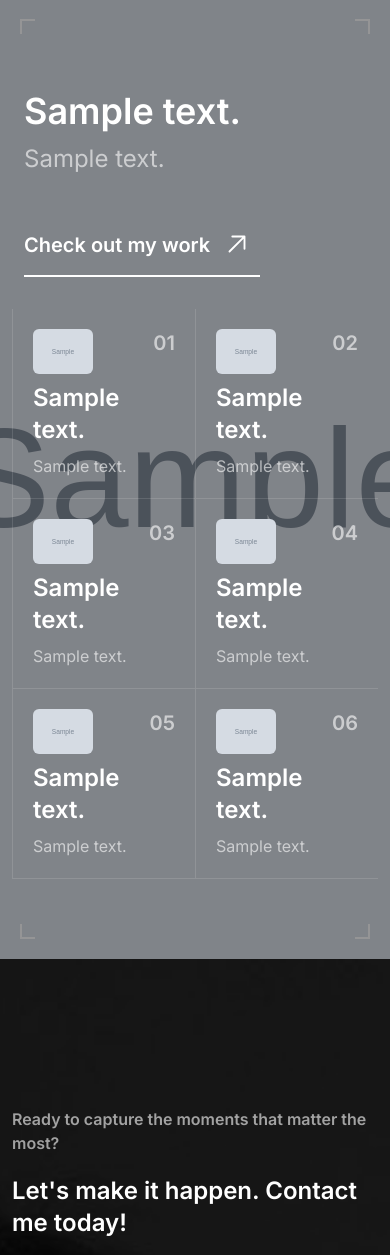
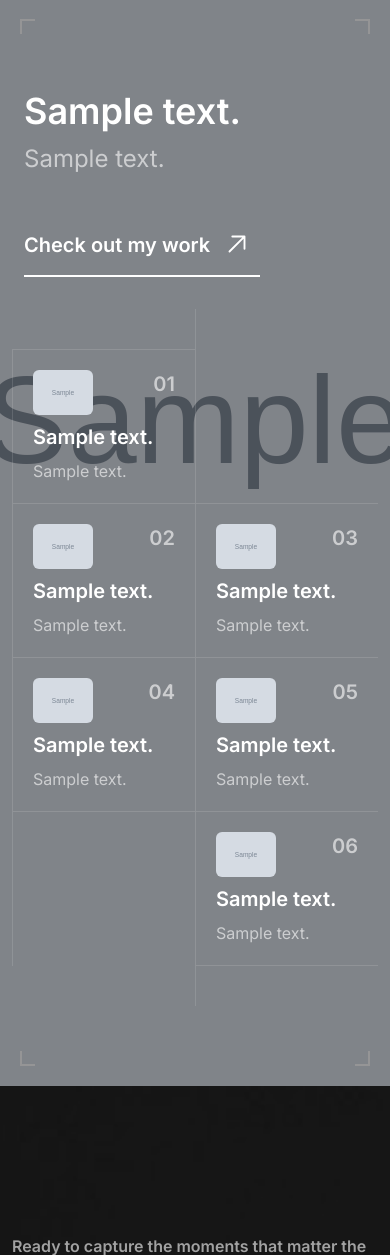
Before and after one commit to JaimieHemmings/fstops-2.0, a Django app: a page that uses services/templates/services/service-page.html in a window 390 px wide. Shown: the part 1679-2934 px from the top of the page. Run offline with Django 4.2, Linux system fonts and the light colour scheme; tables that the repository leaves empty hold one stand-in row (values such as "Sample post"); grey boxes marked "Sample" are stand-in pictures; some libraries are stand-ins or nearby versions; some web fonts are replaced.

Commit message:
fix: responsive font sizes

```diff
--- a/services/templates/services/service-page.html
+++ b/services/templates/services/service-page.html
@@ -121,9 +121,9 @@
     </div>
     <div class="basis-1/2 flex md:flex-row flex-wrap">
 
-      <div class="basis-1/2 flex flex-col bb-white p-5 max-md:hidden">
+      <div class="basis-1/2 flex flex-col bb-white p-5 max-sm:hidden">
       </div>
-      <div class="basis-1/2 flex flex-col bl-white p-5 max-md:hidden">
+      <div class="basis-1/2 flex flex-col bl-white p-5 max-sm:hidden">
       </div>
 
       <div class="basis-1/2 flex flex-col bl-white bb-white p-5 justify-around">
@@ -138,12 +138,12 @@
         </div>
         <div data-aos="fade-in" data-aos-delay="50"
         data-aos-duration="1000" class="pt-2">
-          <h3 class="text-white font-semibold text-2xl inter">{{ service.details_one_title }}</h3>
+          <h3 class="text-white font-semibold text-xl lg:text-2xl inter">{{ service.details_one_title }}</h3>
           <p class="text-white opacity-[0.6] inter pt-2 text-base">{{ service.details_one_description }}</p>
         </div>
       </div>
 
-      <div class="basis-1/2 flex flex-col bl-white bb-white p-5 max-md:hidden">
+      <div class="basis-1/2 flex flex-col bl-white bb-white p-5 max-sm:hidden">
       </div>
 
       <div data-aos="fade-in" data-aos-delay="50"
@@ -157,7 +157,7 @@
           </div>
         </div>
         <div class="pt-2">
-          <h3 class="text-white font-semibold text-2xl inter">{{ service.details_two_title }}</h3>
+          <h3 class="text-white font-semibold text-xl lg:text-2xl inter">{{ service.details_two_title }}</h3>
           <p class="text-white opacity-[0.6] inter pt-2 text-base">{{ service.details_two_description }}</p>
         </div>
       </div>
@@ -175,7 +175,9 @@
         </div>
         <div data-aos="fade-in" data-aos-delay="50"
         data-aos-duration="1000" class="pt-2">
-          <h3 class="text-white font-semibold text-2xl inter">{{ service.details_three_title }}</h3>
+          <h3 class="text-white font-semibold text-xl lg:text-2xl inter">
+            {{ service.details_three_title }}
+          </h3>
           <p class="text-white opacity-[0.6] inter pt-2 text-base">{{ service.details_three_description }}</p>
         </div>
       </div>
@@ -192,7 +194,7 @@
         </div>
         <div data-aos="fade-in" data-aos-delay="50"
         data-aos-duration="1000" class="pt-2">
-          <h3 class="text-white font-semibold text-2xl inter">{{ service.details_four_title }}</h3>
+          <h3 class="text-white font-semibold text-xl lg:text-2xl inter">{{ service.details_four_title }}</h3>
           <p class="text-white opacity-[0.6] inter pt-2 text-base">
             {{ service.details_four_description }}
           </p>
@@ -211,14 +213,16 @@
         </div>
         <div data-aos="fade-in" data-aos-delay="50"
         data-aos-duration="1000" class="pt-2">
-          <h3 class="text-white font-semibold text-2xl inter">{{ service.details_five_title }}</h3>
+          <h3 class="text-white font-semibold text-xl lg:text-2xl inter">
+            {{ service.details_five_title }}
+          </h3>
           <p class="text-white opacity-[0.6] inter pt-2 text-base">
             {{ service.details_five_description }}
           </p>
         </div>
       </div>
 
-      <div class="basis-1/2 flex flex-col bl-white p-5 max-md:hidden">
+      <div class="basis-1/2 flex flex-col bl-white p-5 max-sm:hidden">
       </div>
 
       <div data-aos="fade-in" data-aos-delay="50"
@@ -228,11 +232,11 @@
             <img src={{ service.details_six_image.url }} alt={{ service.details_six_title }} class="max-w-[60px] rounded-md" />
           </div>
           <div class="basis-1/2 justify-end flex">
-            <p class="text-white inter opacity-[0.6] text-xl font-2xl font-semibold">06</p>
+            <p class="text-white inter opacity-[0.6] text-xl font-semibold">06</p>
           </div>
         </div>
         <div class="pt-2">
-          <h3 class="text-white font-semibold text-2xl inter">
+          <h3 class="text-white font-semibold text-xl lg:text-2xl inter">
             {{ service.details_six_title }}
           </h3>
           <p class="text-white opacity-[0.6] inter pt-2 text-base">
@@ -241,9 +245,9 @@
         </div>
       </div>
 
-      <div class="basis-1/2 flex flex-col p-5 max-md:hidden">
+      <div class="basis-1/2 flex flex-col p-5 max-sm:hidden">
       </div>
-      <div class="basis-1/2 flex flex-col bl-white p-5 max-md:hidden">
+      <div class="basis-1/2 flex flex-col bl-white p-5 max-sm:hidden">
       </div>
 
     </div>
--- a/static/css/style.css
+++ b/static/css/style.css
@@ -11,6 +11,12 @@ html {
 
 body {
   background-color: #f1f1f1;
+}
+
+@media screen and (max-width: 768px) {
+  .bg-fixed {
+    background-attachment: scroll;
+  }
 }
 
 .bg-off-black {
```
